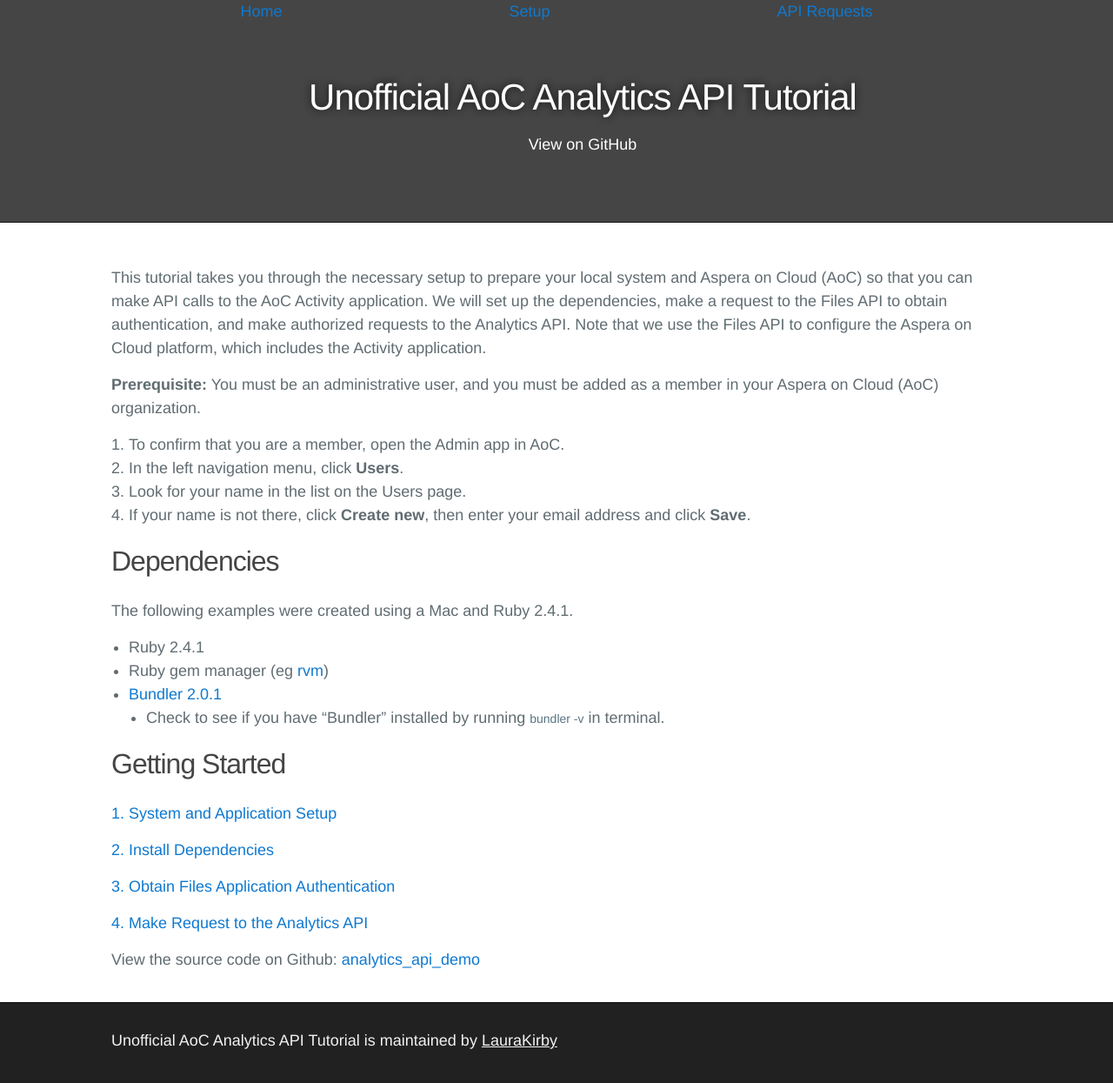
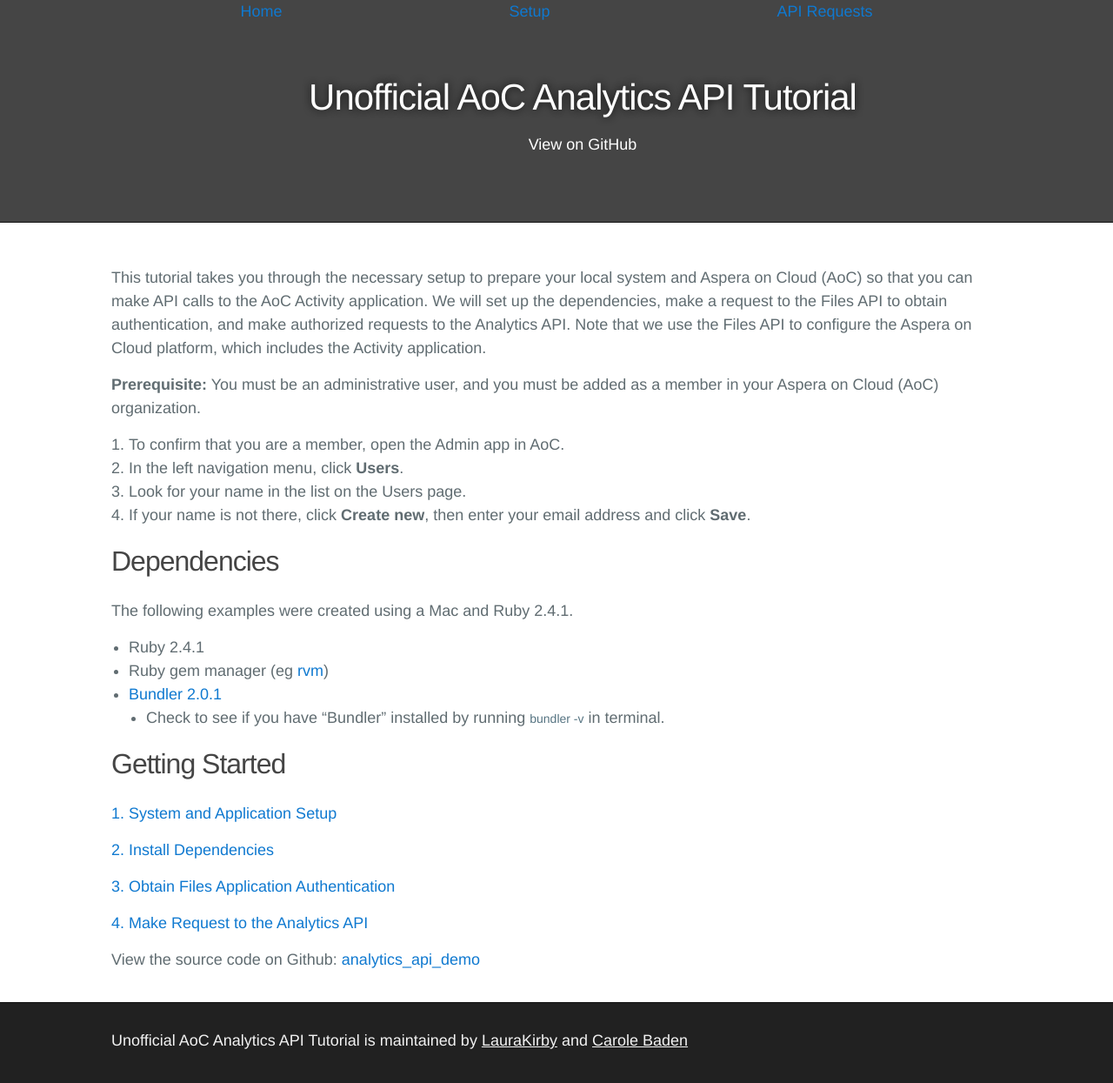
Before and after one commit to LauraKirby/aspera-ibm-analytics-api, a Jekyll site: the page built from index.md, in a window 1280 px wide. Shown: the whole page at 87% size. Built offline with Jekyll 4.4.1, drawn with Linux system fonts in a browser that asks for light colours; our own code applies the rules of GitHub Pages for plain Markdown files; the repository's description, which GitHub fills in, is left out.

Commit message:
add carole to footer

```diff
--- a/_layouts/default.html
+++ b/_layouts/default.html
@@ -42,7 +42,7 @@
     <div id="footer_wrap" class="outer">
       <footer class="inner">
         {% if site.github.is_project_page %}
-        <p class="copyright">Unofficial AoC Analytics API Tutorial is maintained by <a href="{{ site.github.owner_url }}">{{ site.github.owner_name }}</a></p>
+        <p class="copyright">Unofficial AoC Analytics API Tutorial is maintained by <a href="{{ site.github.owner_url }}">{{ site.github.owner_name }}</a> and <a href="https://github.com/carolerails">Carole Baden</a></p>
         {% endif %}
       </footer>
     </div>
```
